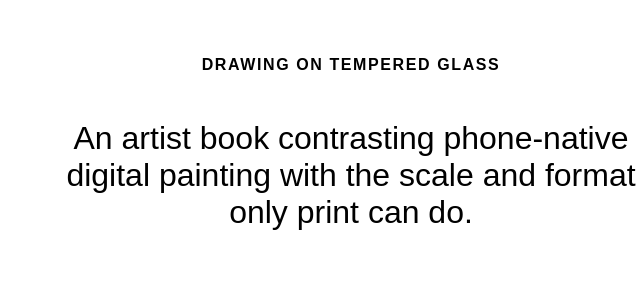
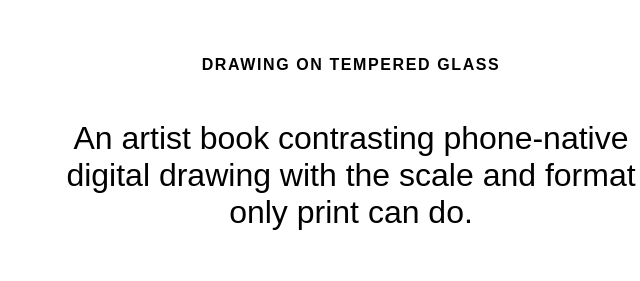
Before and after one commit to bjornmeansbear/a.wjerk.shop, a plain HTML site: page index.html in a window 1280 px wide. Shown: the part 3580-3861 px from the top of the page, 492-1132 px from the left. Drawn offline with Linux system fonts and the light colour scheme.

Commit message:
modest update to index;

```diff
--- a/index.html
+++ b/index.html
@@ -189,7 +189,7 @@
         </div>
         <div class="blurb">
           <h2>Drawing on Tempered Glass</h2>
-          <p>An artist book contrasting phone-native digital painting with the scale and format only print can do.</p>
+          <p>An artist book contrasting phone-native digital drawing with the scale and format only print can do.</p>
         </div>
       </a>
     </section>
```
Also changed, not shown: .claude/settings.local.json (deleted), 1 other file.
